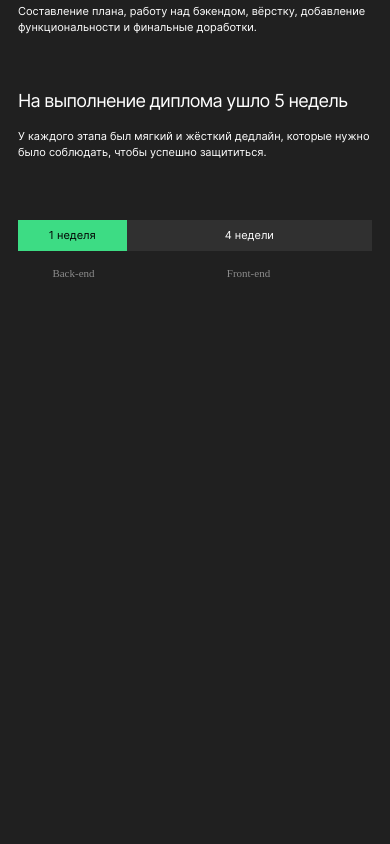
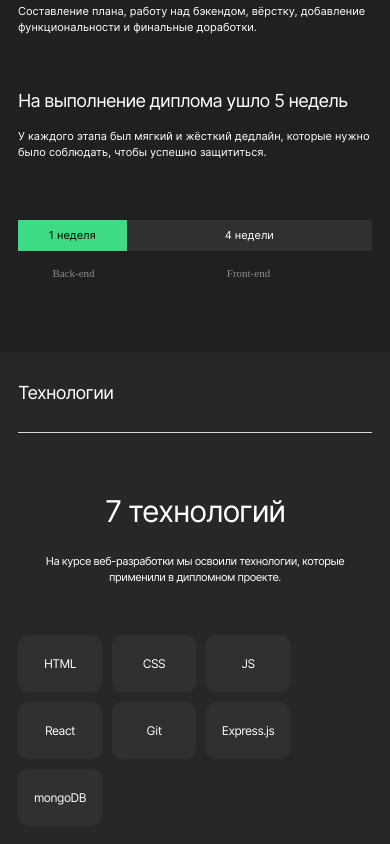
Before and after one commit to Julia-Papina/movies-explorer-frontend, a React (Create React App) app: page /movies in a window 390 px wide. Shown: the part 1100-1944 px from the top of the page. Before the commit the page ends 1452 px from the top, so only its background shows below. Built offline with nearby package versions, Linux system fonts and the light colour scheme.

Commit message:
блок techs, адаптив

```diff
--- a/src/components/Main/Main.js
+++ b/src/components/Main/Main.js
@@ -1,11 +1,14 @@
 import Promo from '../Promo/Promo';
 import AboutProject from '../AboutProject/AboutProject';
+import Techs from '../Techs/Techs';
+
 function Main() {
     return (
         <>
         <main className="main">
             <Promo />
             <AboutProject />
+            <Techs />
 
         </main>
 
--- a/src/components/Techs/Techs.css
+++ b/src/components/Techs/Techs.css
@@ -0,0 +1,128 @@
+.techs {
+  padding: 0 70px 0 70px;
+  display: flex;
+  flex-direction: column;
+  background-color: #272727;
+}
+.techs__header {
+  margin: 100px 0 0 0;
+  padding-bottom: 23px;
+  font-family: inherit;
+  font-style: normal;
+  font-weight: 400;
+  font-size: 22px;
+  line-height: 27px;
+  letter-spacing: -0.04em;
+  color: #ffffff;
+  border-bottom: 1px solid #dadada;
+}
+.techs__container {
+  display: flex;
+  flex-direction: column;
+  align-items: center;
+}
+
+.techs__title {
+  margin: 90px 0 26px 0;
+  font-family: inherit;
+  font-style: normal;
+  font-weight: 400;
+  font-size: 50px;
+  line-height: 58px;
+  text-align: center;
+  letter-spacing: -0.04em;
+  color: #ffffff;
+}
+
+.techs__description {
+  max-width: 460px;
+  text-align: center;
+  font-style: normal;
+  font-weight: 400;
+  font-size: 14px;
+  line-height: 20px;
+  text-align: center;
+  letter-spacing: -0.04em;
+  color: #ffffff;
+  margin: 0 0 100px 0;
+}
+.techs__list {
+  list-style: none;
+  display: flex;
+  column-gap: 10px;
+  padding: 0;
+  margin: 0 0 100px 0;
+}
+.techs__item {
+  background: #303030;
+  border-radius: 10px;
+  width: 90px;
+  font-style: normal;
+  font-weight: 400;
+  font-size: 14px;
+  line-height: 17px;
+  text-align: center;
+  letter-spacing: -0.04em;
+  color: #ffffff;
+  padding: 21px 0;
+}
+
+@media screen and (max-width: 769px) {
+  .techs {
+    padding: 0 50px 0 50px;
+  }
+
+  .techs__header {
+    margin: 71px 0 0 0;
+  }
+  .techs__title {
+    margin: 80px 0 22px 0;
+  }
+  .techs__description {
+    font-size: 12px;
+    line-height: 18px;
+    margin: 0 0 82px 0;
+  }
+  .techs__list {
+    margin: 0 0 90px 0;
+  }
+  .techs__item {
+    font-size: 12px;
+    line-height: 15px;
+    width: 84px;
+  }
+}
+@media screen and (max-width: 741px) {
+  .techs__list {
+    flex-wrap: wrap;
+    gap: 10px 10px;
+  }
+}
+@media screen and (max-width: 450px) {
+  .techs {
+    padding: 0 18px 0 18px;
+  }
+  .techs__header {
+    font-size: 18px;
+    line-height: 22px;
+    margin: 30px 0 0 0;
+    padding-bottom: 28px;
+  }
+  .techs__title {
+    margin: 60px 0 24px 0;
+    font-size: 30px;
+    line-height: 36px;
+  }
+  .techs__description {
+    font-size: 11px;
+    line-height: 16px;
+    margin: 0 0 50px 0;
+  }
+}
+@media screen and (max-width: 320px) {
+  .techs__list {
+    flex-wrap: wrap;
+    gap: 10px 10px;
+    max-width: 180px;
+  }
+}
--- a/src/components/Techs/Techs.js
+++ b/src/components/Techs/Techs.js
@@ -0,0 +1,27 @@
+import "./Techs.css";
+
+function Techs() {
+  return (
+    <section className="techs">
+      <h2 className="techs__header">Технологии</h2>
+      <div className="techs__container">
+        <h3 className="techs__title">7 технологий</h3>
+        <p className="techs__description">
+          На курсе веб-разработки мы освоили технологии, которые применили в
+          дипломном проекте.
+        </p>
+        <ul className="techs__list">
+          <li className="techs__item">HTML</li>
+          <li className="techs__item">CSS</li>
+          <li className="techs__item">JS</li>
+          <li className="techs__item">React</li>
+          <li className="techs__item">Git</li>
+          <li className="techs__item">Express.js</li>
+          <li className="techs__item">mongoDB</li>
+        </ul>
+      </div>
+    </section>
+  );
+}
+
+export default Techs;
```
